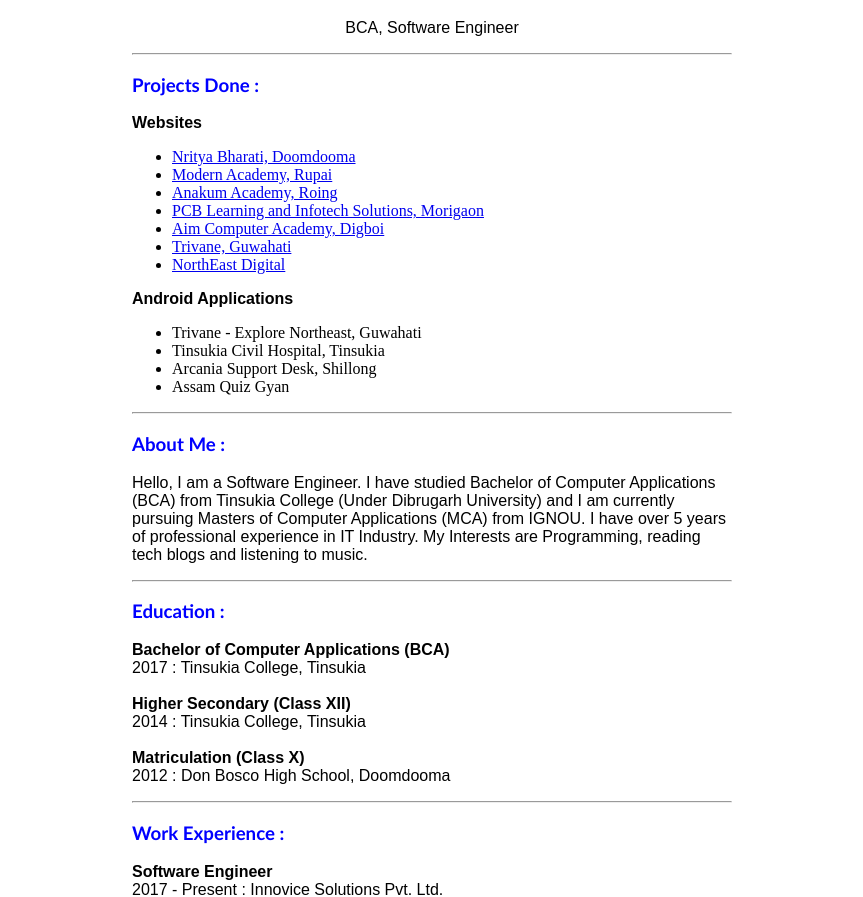
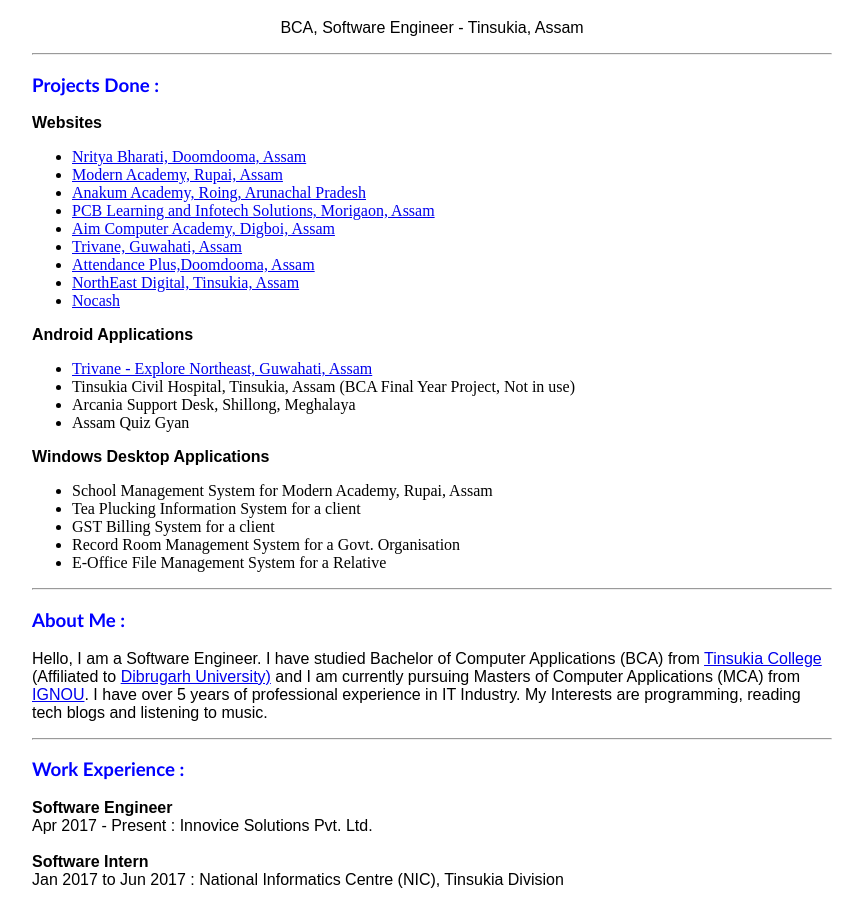
Before and after one commit to afzalr12/afzalr12.github.io, a plain HTML site: page index.html in a window 1280 px wide. Shown: the part 61-958 px from the top of the page, without its empty margins (208-1071 px from the left). Drawn offline with Linux system fonts and the light colour scheme.

Commit message:
Updated Information

```diff
--- a/index.html
+++ b/index.html
@@ -18,11 +18,11 @@
 
 </head>
 <body>
-<div style='max-width:600px; margin:0 auto'>
+<div style='max-width:800px; margin:0 auto'>
 
 <div align="center">
 <h1>Afzal Ansari</h1>
-<p class="text-arial">BCA, Software Engineer</p>
+<p class="text-arial">BCA, Software Engineer - Tinsukia, Assam</p>
 <hr>
 
 </div>
@@ -33,23 +33,38 @@
 <p class="text-arial">
 	<b>Websites</b><br>
 	<ul>
-		<li><a href="http://www.nrityabharati.net" target="_blank">Nritya Bharati, Doomdooma</a></li>
-		<li><a href="http://www.modernacademyrupai.in" target="_blank">Modern Academy, Rupai</a></li>
-		<li><a href="http://www.anakumacademy.com" target="_blank">Anakum Academy, Roing</a></li>
-		<li><a href="http://http://pcbsolution.co.in/?i=1" target="_blank">PCB Learning and Infotech Solutions, Morigaon</a></li>
-		<li><a href="http://www.aimgroupindia.in" target="_blank">Aim Computer Academy, Digboi</a></li>
-		<li><a href="https://www.trivane.com" target="_blank">Trivane, Guwahati</a></li>
-		<li><a href="http://www.nedigital.in" target="_blank">NorthEast Digital</a></li>
+		<li><a href="http://www.nrityabharati.net" target="_blank">Nritya Bharati, Doomdooma, Assam</a></li>
+		<li><a href="http://www.modernacademyrupai.in" target="_blank">Modern Academy, Rupai, Assam</a></li>
+		<li><a href="http://www.anakumacademy.com" target="_blank">Anakum Academy, Roing, Arunachal Pradesh</a></li>
+		<li><a href="http://pcbsolution.co.in/?i=1" target="_blank">PCB Learning and Infotech Solutions, Morigaon, Assam</a></li>
+		<li><a href="http://www.aimgroupindia.in" target="_blank">Aim Computer Academy, Digboi, Assam</a></li>
+		<li><a href="https://www.trivane.com" target="_blank">Trivane, Guwahati, Assam</a></li>
+		<li><a href="http://www.attendanceplus.co.nf" target="_blank">Attendance Plus,Doomdooma, Assam</a></li>
+		<li><a href="http://www.nedigital.in" target="_blank">NorthEast Digital, Tinsukia, Assam</a></li>
+		<li><a href="https://www.nocash.info" target="_blank">Nocash</a></li>
 	</ul>
 </p>
 
 <p class="text-arial">
 	<b>Android Applications</b><br>
 	<ul>
-		<li>Trivane - Explore Northeast, Guwahati</li>
-		<li>Tinsukia Civil Hospital, Tinsukia</li>
-		<li>Arcania Support Desk, Shillong</li>
+		<li><a href="https://play.google.com/store/apps/details?id=trivane.app.com.trivane_explorenortheast" target="_blank">
+		Trivane - Explore Northeast, Guwahati, Assam</li></a>
+
+		<li>Tinsukia Civil Hospital, Tinsukia, Assam (BCA Final Year Project, Not in use)</li>
+		<li>Arcania Support Desk, Shillong, Meghalaya</li>
 		<li>Assam Quiz Gyan</li>
+	</ul>
+</p>
+
+<p class="text-arial">
+	<b>Windows Desktop Applications</b><br>
+	<ul>
+		<li>School Management System for Modern Academy, Rupai, Assam</li>
+		<li>Tea Plucking Information System for a client</li>
+		<li>GST Billing System for a client</li>
+		<li>Record Room Management System for a Govt. Organisation</li>
+		<li>E-Office File Management System for a Relative</li>
 	</ul>
 </p>
 
@@ -57,25 +72,11 @@
 
 <h3 class="head-blue">About Me : </h3>
 <p style="" class="text-arial">Hello, I am a Software Engineer. I have studied Bachelor of Computer Applications (BCA)
-from Tinsukia College (Under Dibrugarh University) and I am currently pursuing Masters of Computer Applications (MCA) from IGNOU.
-I have over 5 years of professional experience in IT Industry. My Interests are Programming, reading tech blogs and listening to music.
-</p>
+from <a href="http://www.tinsukiacollege.com" target="_blank">Tinsukia College</a>
+(Affiliated to <a href="https://www.dibru.ac.in" target="_blank">Dibrugarh University)</a> and I am currently pursuing Masters of
+Computer Applications (MCA) from <a href="https://www.ignou.ac.in" target="_blank">IGNOU</a>.
+I have over 5 years of professional experience in IT Industry. My Interests are programming, reading tech blogs and listening to music.
 
-
-
-<hr>
-
-<h3 class="head-blue">Education : </h3>
-
-<p class="text-arial">
-	<b>Bachelor of Computer Applications (BCA)</b><br>
-	2017 : Tinsukia College, Tinsukia<br><br>
-
-	<b>Higher Secondary (Class XII)</b><br>
-	2014 : Tinsukia College, Tinsukia<br><br>
-
-	<b>Matriculation (Class X)</b><br>
-	2012 : Don Bosco High School, Doomdooma<br>
 </p>
 
 <hr>
@@ -84,18 +85,40 @@ I have over 5 years of professional experience in IT Industry. My Interests are
 
 <p class="text-arial">
 	<b>Software Engineer</b><br>
-	2017 - Present : Innovice Solutions Pvt. Ltd.<br><br>
+	Apr 2017 - Present : Innovice Solutions Pvt. Ltd.<br><br>
 
-	<b>Intern</b><br>
-	2017 : National Informatics Centre (NIC), Tinsukia Division<br><br>
+	<b>Software Intern</b><br>
+	Jan 2017 to Jun 2017 : National Informatics Centre (NIC), Tinsukia Division<br><br>
 
 	<b>Freelance Web Developer</b><br>
-	2015 - 2017<br><br>
+	Mar 2015 - Mar 2017<br><br>
 </p>
 
 
+<hr>
+
+<h3 class="head-blue">Education : </h3>
+
+<p class="text-arial">
+	<b>Bachelor of Computer Applications (BCA) - 70%</b><br>
+	2017 : Tinsukia College, Tinsukia<br><br>
+
+	<b>Higher Secondary - Commerce (Class XII) - 65%</b><br>
+	2014 : Tinsukia College, Tinsukia<br><br>
+
+	<b>Matriculation (Class X) - 58%</b><br>
+	2012 : Don Bosco High School, Doomdooma<br>
+</p>
 
 <hr>
+
+<h3 class="head-blue">Get in Touch : </h3>
+
+<p class="text-arial">
+	<b>Email</b> : <a href='mailto:afzalansariddm@gmail.com'>afzalansariddm@gmail.com</a><br><br>
+	<b>Phone Number</b> : <a href='tel:+91 8638722019'>+91 8638722019</a><br><br>
+</p>
+
 </div>
 </body>
 </html>
```
